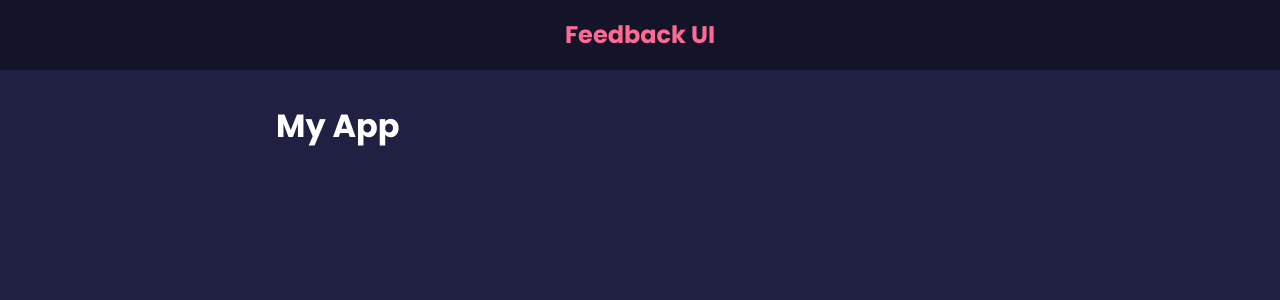
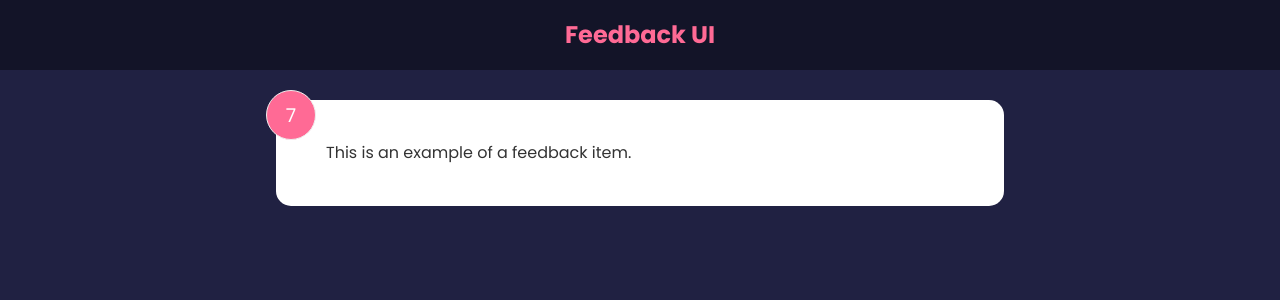
Before and after one commit to energyshock/feedback-app, a React (Create React App) app: page / in a window 1280 px wide. Shown: the top 300 px of the page. Built offline with nearby package versions, Linux system fonts and the light colour scheme.

Commit message:
14. State & useState Hook

```diff
--- a/src/App.js
+++ b/src/App.js
@@ -1,11 +1,12 @@
 import Header from './components/Header';
+import FeedbackItem from './components/FeedbackItem';
 
 function App() {
   return (
     <>
       <Header />
       <div className="container">
-        <h1>My App</h1>
+        <FeedbackItem />
       </div>
     </>
   );
--- /dev/null
+++ b/src/components/FeedbackItem.jsx
@@ -0,0 +1,16 @@
+import {useState} from 'react'
+
+function FeedbackItem() {
+  const [rating, setRating] = useState(7)
+  const [text, setText] = useState('This is an example of a feedback item.')
+
+  return (
+    <div className="card">
+      <div className="num-display">{rating}</div>
+      <div className="text-display">
+        {text}
+      </div>
+    </div>
+  )
+}
+export default FeedbackItem
```
